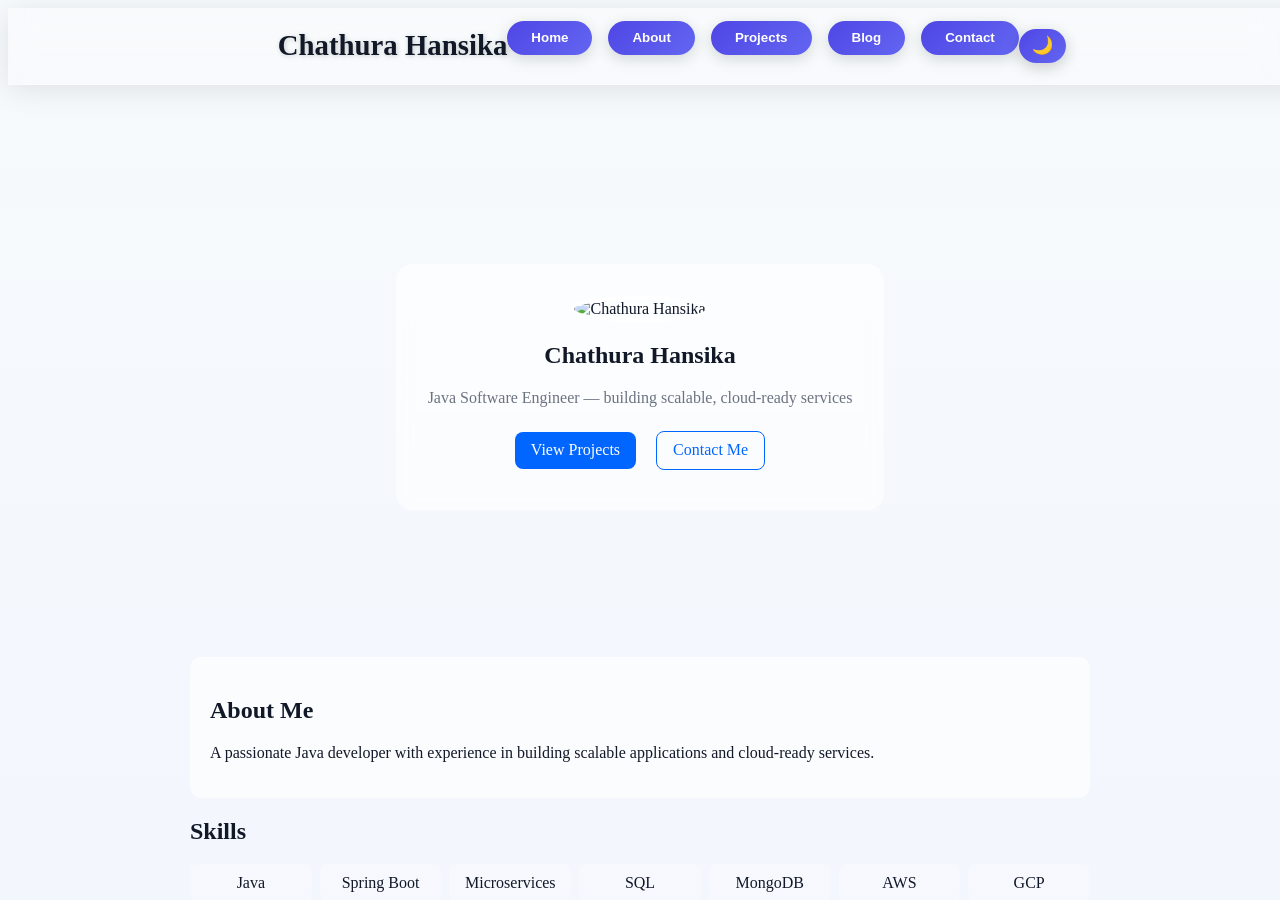
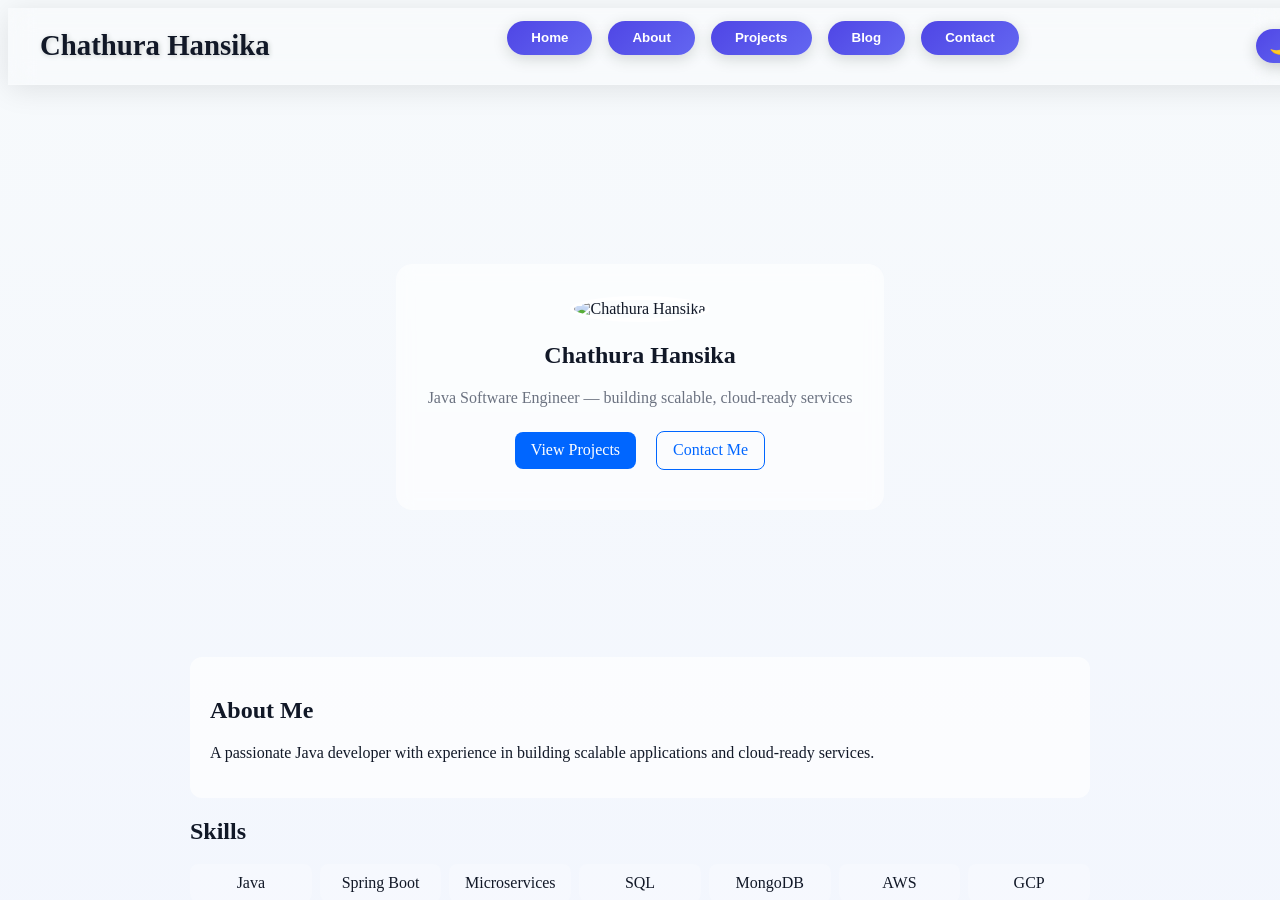
Before and after one commit to ChathuraHansika/chathurahansika.github.io, a Jekyll site: the page built from index.html, in a window 1280 px wide and 900 px high. Built offline with Jekyll 4.4.1, drawn with Linux system fonts in a browser that asks for light colours.

Commit message:
Update header.html

```diff
--- a/_includes/header.html
+++ b/_includes/header.html
@@ -1,9 +1,5 @@
 <header class="site-header">
-  <div class="header-container">
-    <div class="brand">
-      <a href="/">Chathura Hansika</a>
-    </div>
-    {% include nav.html %}
-    <button id="theme-toggle" aria-label="Toggle theme">🌙</button>
-  </div>
+  <div class="brand"><a href="/">Chathura Hansika</a></div>
+  {% include nav.html %}
+  <button id="theme-toggle" aria-label="Toggle theme">🌙</button>
 </header>
```
